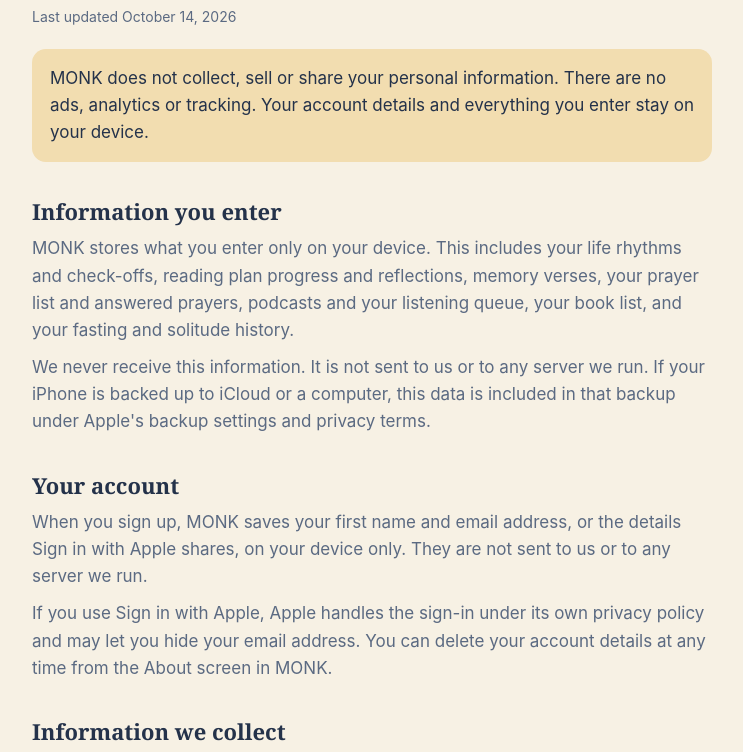
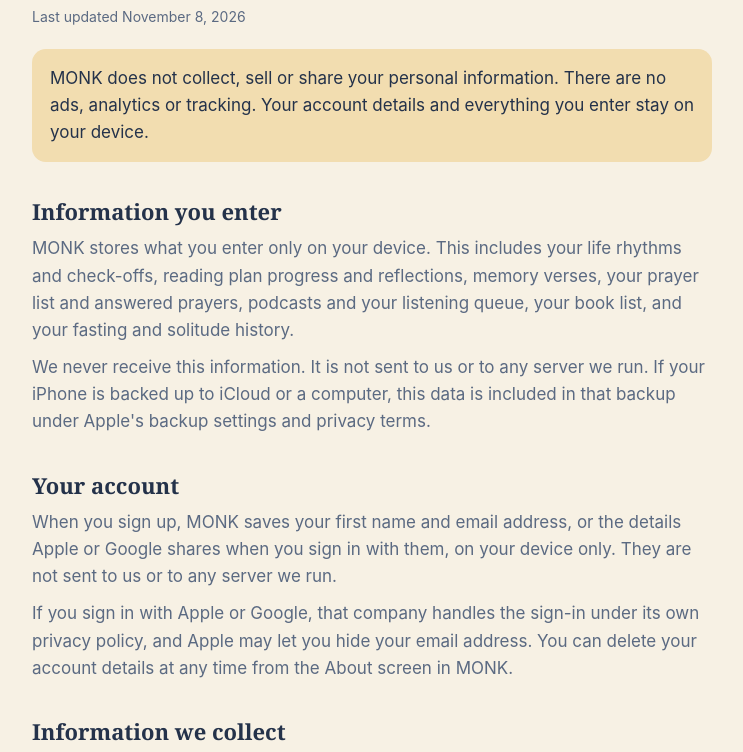
Before and after one commit to lundquistas/monk-privacy, a plain HTML site: page index.html in a window 1280 px wide. Shown: the part 169-921 px from the top of the page, without its empty margins (268-1011 px from the left). Drawn offline with Linux system fonts and the light colour scheme.

Commit message:
Contact email monkapp.help@gmail.com; mention Google sign-in
Co-Authored-By: Claude Opus 5.5 <noreply@anthropic.com>

```diff
--- a/index.html
+++ b/index.html
@@ -24,14 +24,14 @@
 <main>
   <div class="mark">monk <span>- build your inner rhythm</span></div>
   <h1>Privacy Policy</h1>
-  <p class="updated">Last updated October 14, 2026</p>
+  <p class="updated">Last updated November 8, 2026</p>
   <p class="summary">MONK does not collect, sell or share your personal information. There are no ads, analytics or tracking. Your account details and everything you enter stay on your device.</p>
   <h2>Information you enter</h2>
   <p>MONK stores what you enter only on your device. This includes your life rhythms and check-offs, reading plan progress and reflections, memory verses, your prayer list and answered prayers, podcasts and your listening queue, your book list, and your fasting and solitude history.</p>
   <p>We never receive this information. It is not sent to us or to any server we run. If your iPhone is backed up to iCloud or a computer, this data is included in that backup under Apple's backup settings and privacy terms.</p>
   <h2>Your account</h2>
-  <p>When you sign up, MONK saves your first name and email address, or the details Sign in with Apple shares, on your device only. They are not sent to us or to any server we run.</p>
-  <p>If you use Sign in with Apple, Apple handles the sign-in under its own privacy policy and may let you hide your email address. You can delete your account details at any time from the About screen in MONK.</p>
+  <p>When you sign up, MONK saves your first name and email address, or the details Apple or Google shares when you sign in with them, on your device only. They are not sent to us or to any server we run.</p>
+  <p>If you sign in with Apple or Google, that company handles the sign-in under its own privacy policy, and Apple may let you hide your email address. You can delete your account details at any time from the About screen in MONK.</p>
   <h2>Information we collect</h2>
   <p>None. MONK does not use analytics, advertising, crash reporting or tracking tools, and we do not use your data to track you across apps or websites.</p>
   <h2>Services MONK connects to</h2>
@@ -50,7 +50,7 @@
   <h2>Changes to this policy</h2>
   <p>If this policy changes, we will update it here and change the date at the top. Significant changes will also be noted in the app's release notes.</p>
   <h2>Contact</h2>
-  <p>Questions about this policy can be sent to <a href="mailto:hello@monk.com">hello@monk.com</a>.</p>
+  <p>Questions about this policy can be sent to <a href="mailto:monkapp.help@gmail.com">monkapp.help@gmail.com</a>.</p>
 </main>
 </body>
 </html>
```
Also changed, not shown: privacy.html (+4 -4 lines).
